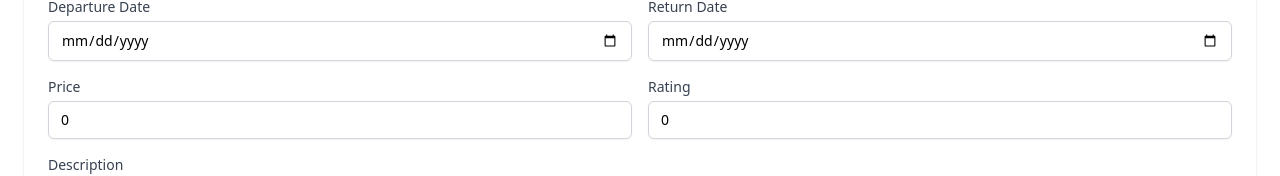
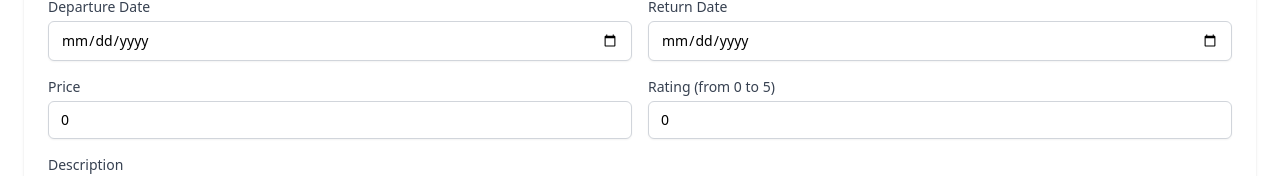
Before and after one commit to adamwuss/travels-bookings, a Nuxt app: page / in a window 1280 px wide. Shown: the part 361-537 px from the top of the page. Built offline with nearby package versions, Linux system fonts and the light colour scheme.

Commit message:
feat: update label

```diff
--- a/components/TravelForm/TravelForm.vue
+++ b/components/TravelForm/TravelForm.vue
@@ -59,7 +59,7 @@
         </div>
         <div>
           <label for="rating" class="block text-sm font-medium text-gray-700"
-            >Rating</label
+            >Rating (from 0 to 5)</label
           >
           <input
             id="rating"
```
